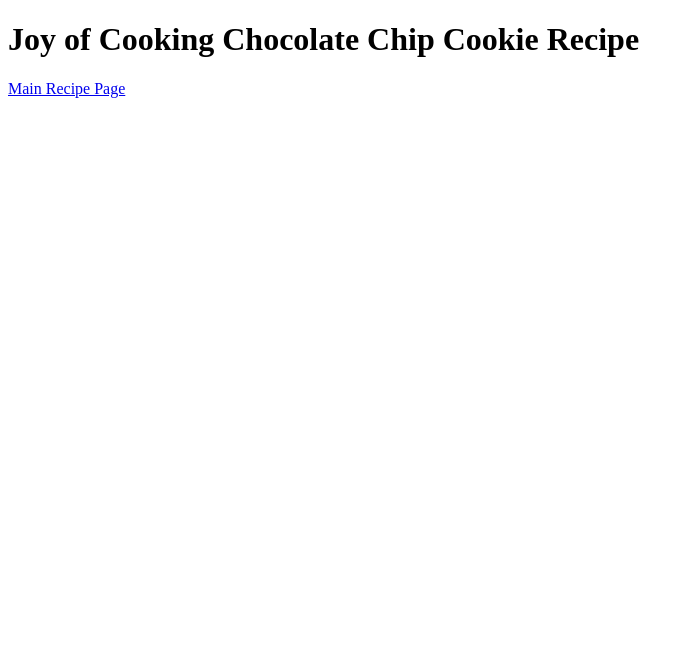
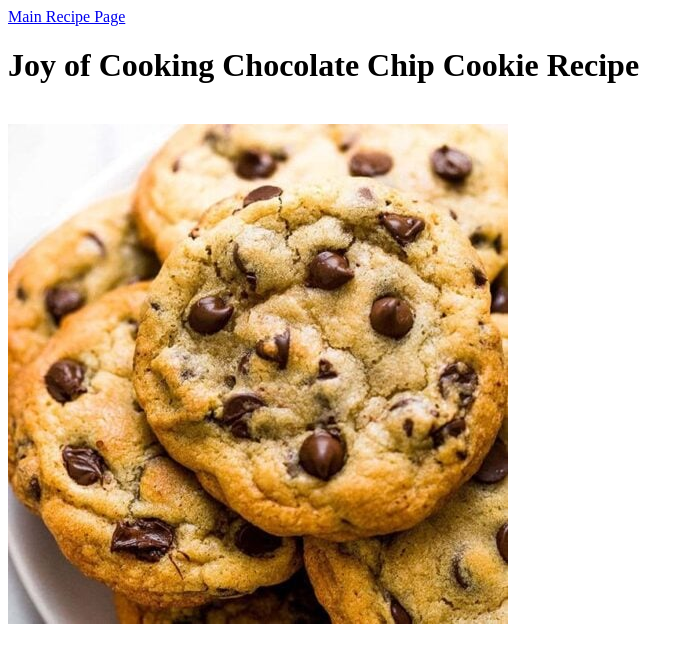
Before and after one commit to hdsn888/odin-recipes, a plain HTML site: page recipes/chocolate-chip-cookies.html in a window 1280 px wide. Shown: the whole page, without its empty margins (0-694 px from the left). Drawn offline with Linux system fonts and the light colour scheme.

Commit message:
Added image to the cookie recipe
Visual aid needed in a recipe

```diff
--- a/recipes/chocolate-chip-cookies.html
+++ b/recipes/chocolate-chip-cookies.html
@@ -6,7 +6,10 @@
     <title>Chocolate Chip Cookie Recipe</title>
 </head>
 <body>
+    <a href="../index.html">Main Recipe Page</a>
+    <br>
     <h1>Joy of Cooking Chocolate Chip Cookie Recipe</h1>
-    <a href="../index.html">Main Recipe Page</a>
+    <br>
+    <img src="../images/cookie.jpg" alt="Chocolate Chip Cookie">
 </body>
 </html>
```
Also changed, not shown: images/cookie.jpg (added).
